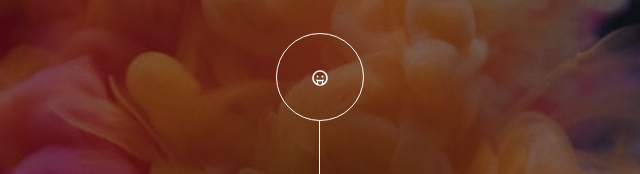
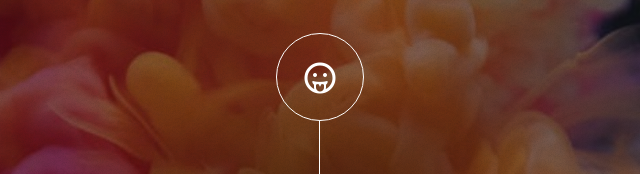
Before and after one commit to Paic26/classic-demo, a plain HTML site: page index.html in a window 1280 px wide. Shown: the part 127-301 px from the top of the page, 320-960 px from the left. Drawn offline with Linux system fonts and the light colour scheme.

Commit message:
Update index.html

```diff
--- a/index.html
+++ b/index.html
@@ -19,7 +19,7 @@
 				<!-- Header -->
 					<header id="header">
 						<div class="logo">
-							<span class="far fa-grin-tongue"></span>
+							<span class="icon fa-grin-tongue"></span>
 						</div>
 						<div class="content">
 							<div class="inner">
```
